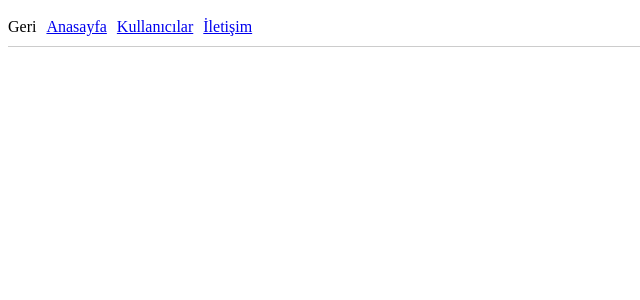
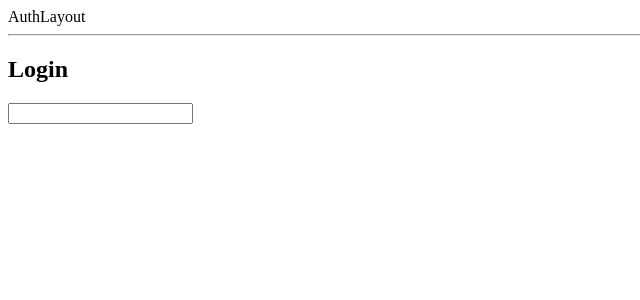
Before and after one commit to yavuzsinan42/Turkcell-React-202, a React (Create React App) app in the folder 5-routing/: page /auth/login in a window 1280 px wide. Shown: the top 300 px of the page, without its empty margins (0-640 px from the left). Built offline with nearby package versions, Linux system fonts and the light colour scheme.

Commit message:
useLayout ile Şablon Oluşturma

```diff
--- a/5-routing/src/App.js
+++ b/5-routing/src/App.js
@@ -4,18 +4,27 @@ import {BrowserRouter, Routes, Route} from "react-router-dom";
 import Home from './pages/Home';
 import Users from './pages/Users'
 import Contact from './pages/Contact';
-import Header from './components/Header';
+
 import UserDetail from './pages/UserDetail'
+import Login from './pages/Login';
+import DashboardLayout from './layouts/DashboardLayout';
+import AuthLayout from './layouts/AuthLayout';
 function App() {
   return (
     <div >
       <BrowserRouter>
-      <Header/>
+
       <Routes>
+        <Route path="/" element={<DashboardLayout/>}>
         <Route index element={<Home/>}/>
         <Route path='users' element={<Users/>} />
         <Route path='users/:id' element={<UserDetail/>} />
         <Route path='contact' element={<Contact/>}/>
+        </Route>
+        <Route path="auth" element={<AuthLayout/>}>
+        <Route index path='login' element={<Login/>}/>
+        </Route>
+
 
       </Routes>
       </BrowserRouter>
--- /dev/null
+++ b/5-routing/src/layouts/AuthLayout.js
@@ -0,0 +1,15 @@
+import React from 'react'
+import { Outlet } from 'react-router-dom'
+
+const AuthLayout = () => {
+  return (
+    <div>AuthLayout
+        <hr/>
+        <div id='content'>
+                <Outlet/>
+        </div>
+    </div>
+  )
+}
+
+export default AuthLayout
--- /dev/null
+++ b/5-routing/src/layouts/DashboardLayout.js
@@ -0,0 +1,16 @@
+import React from 'react'
+import { Outlet } from 'react-router-dom'
+import Header from '../components/Header'
+
+const DashboardLayout = () => {
+  return (
+    <div>
+        <Header/>
+        <div id='content'>
+                <Outlet/>
+        </div>
+    </div>
+  )
+}
+
+export default DashboardLayout
--- /dev/null
+++ b/5-routing/src/pages/Login.js
@@ -0,0 +1,12 @@
+import React from 'react'
+
+const Login = () => {
+  return (
+    <div>
+        <h2>Login</h2>
+        <input></input>
+    </div>
+  )
+}
+
+export default Login
```
